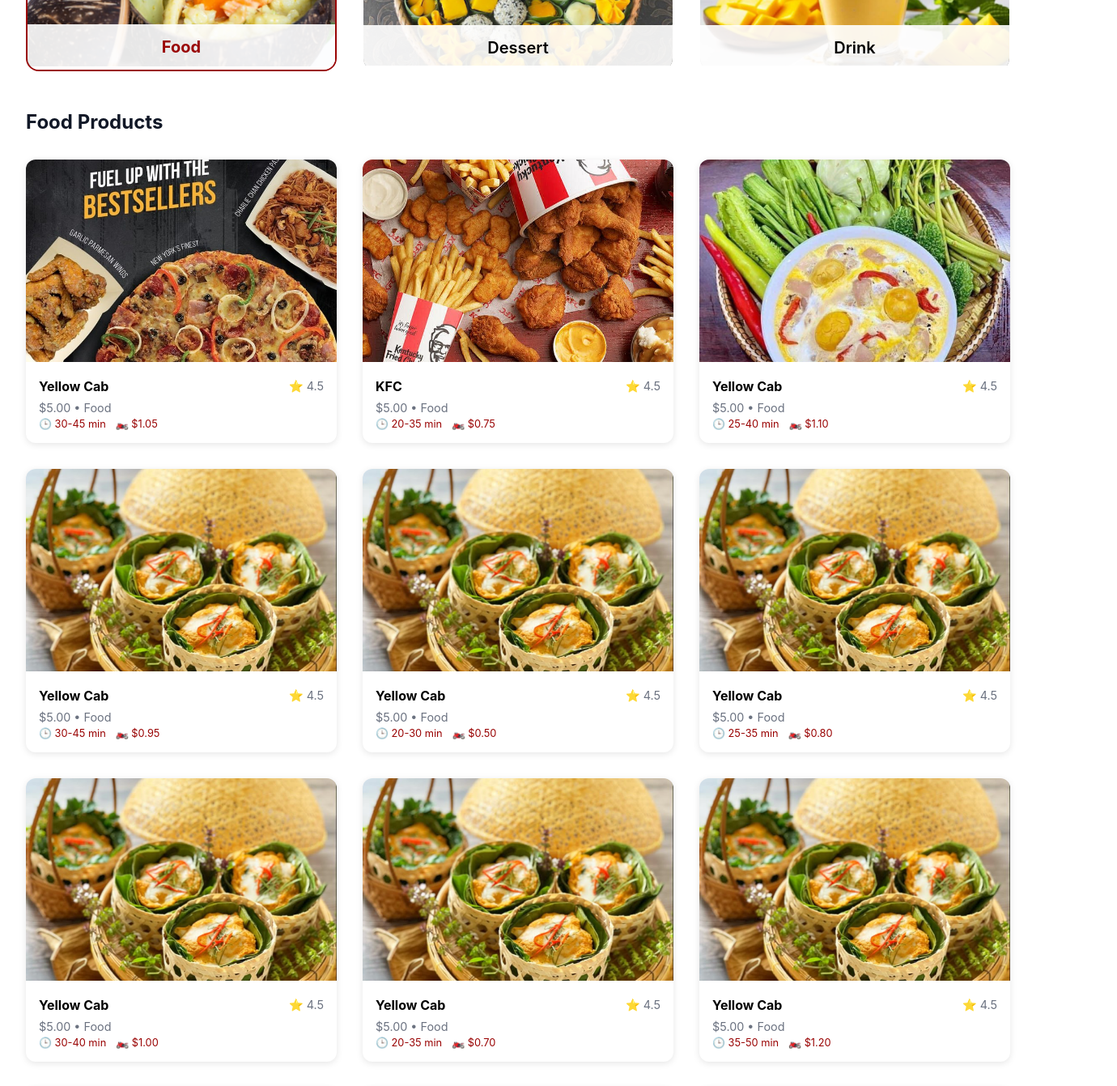
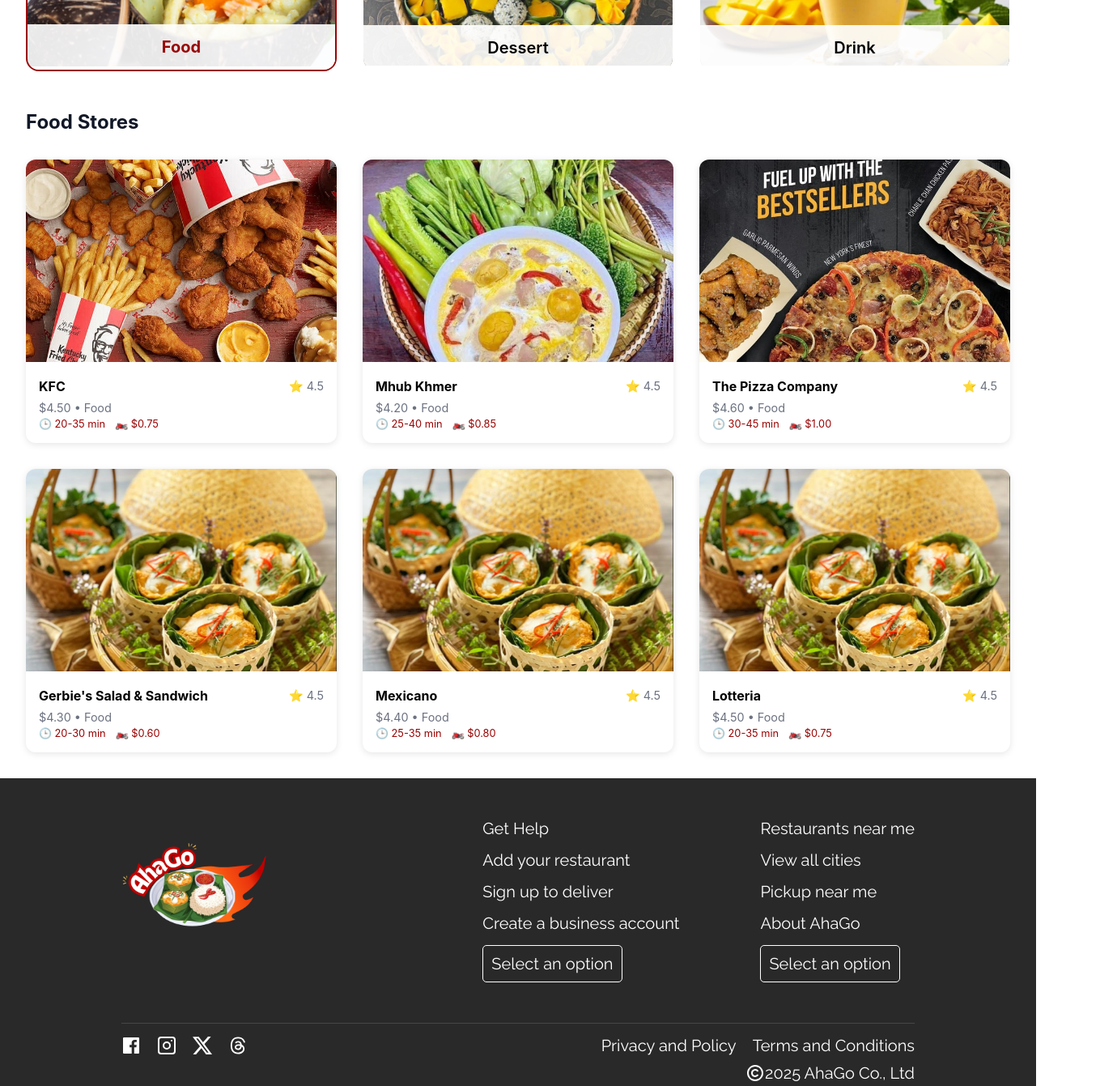
Before and after one commit to Caffeine26/AhaGo, a Vue app: page /client in a window 1280 px wide. Shown: the part 640-1981 px from the top of the page at 81% size, 1380 px wide, since content can reach past the window. Built offline with nearby package versions, Linux system fonts and the light colour scheme.

Commit message:
fix header overflow, fix store redirect route

```diff
--- a/src/components/all/header.vue
+++ b/src/components/all/header.vue
@@ -54,10 +54,13 @@
 <style scoped>
 .container {
   background-color: #292929;
-  padding: 0px 50px;
+  padding: 0px 2rem;
   display: flex;
   justify-content: space-between;
-  color: white;
+  align-items: center;
+  width: 100%;
+  box-sizing: border-box;
+  overflow-x: hidden;
 }
 .Logo {
   gap: 10px;
@@ -66,9 +69,11 @@
 }
 .logo {
   height: 60px;
+  width: auto;
 }
 .title {
   font-size: 32px;
+  white-space: nowrap;
 }
 .sign {
   padding: 10px;
@@ -76,6 +81,7 @@
   border-radius: 20px;
   color: #292929;
   cursor: pointer;
+  white-space: nowrap;
 }
 .nav,
 .acc {
@@ -92,4 +98,21 @@
   width: 40px;
   object-fit: cover;
 }
+
+@media (max-width: 768px) {
+  .container {
+    padding: 0px 1rem;
+  }
+  .title {
+    font-size: 24px;
+  }
+  .nav,
+  .acc {
+    font-size: 16px;
+    gap: 10px;
+  }
+  .logo {
+    height: 40px;
+  }
+}
 </style>
--- a/src/views/client/LandingPage.vue
+++ b/src/views/client/LandingPage.vue
@@ -33,22 +33,23 @@
 
       <!-- Inspiration Section -->
       <div class="inspiration-section">
-        <h2>{{ selectedCategory ? `${selectedCategory} Products` : 'Inspiration for your first order' }}</h2>
+        <h2>{{ selectedCategory ? `${selectedCategory} Stores` : 'Popular Stores' }}</h2>
         <div class="products-grid">
           <ProductCard
-            v-for="product in filteredProducts"
-            :key="product.id"
-            :title="product.title"
-            :image="product.image"
-            :price="product.price"
-            :category="product.category"
-            :delivery-time="product.deliveryTime"
-            :delivery-price="product.deliveryPrice"
+            v-for="store in filteredStores"
+            :key="store.id"
+            :title="store.name"
+            :image="store.logo"
+            :price="store.rating"
+            :category="store.category"
+            :delivery-time="store.deliveryTime"
+            :delivery-price="store.deliveryPrice"
+            @click="goToStoreDetails(store.name)"
           />
         </div>
       </div>
 
-      <div class="brand-highlights-section">
+      <!-- <div class="brand-highlights-section">
         <h2>Brand Highlights</h2>
         <div class="brand-grid">
           <BrandHighlight
@@ -59,7 +60,7 @@
             @click="goToStoreDetails(brand.name)"
           />
         </div>
-      </div>
+      </div> -->
     </div>
     <AppFooter />
   </div>
@@ -89,67 +90,37 @@
         { id: 2, title: 'Dessert', image: '/src/assets/client/dessert.png' },
         { id: 3, title: 'Drink', image: '/src/assets/client/drink.png' }
       ],
-      products: [
-        // Food (12)
-        { id: 1, title: 'Yellow Cab', image: '/src/assets/client/yellow_cab.png', price: 5, rating: 4.8, category: 'Food', deliveryTime: '30-45 min', deliveryPrice: 1.05 },
-        { id: 2, title: 'KFC', image: '/src/assets/client/kfc1.png', price: 5, rating: 4.2, category: 'Food', deliveryTime: '20-35 min', deliveryPrice: 0.75 },
-        { id: 3, title: 'Yellow Cab', image: '/src/assets/client/steamed-eggs.png', price: 5, rating: 4.4, category: 'Food', deliveryTime: '25-40 min', deliveryPrice: 1.10 },
-        { id: 4, title: 'Yellow Cab', image: '/src/assets/client/fish-amok.png', price: 5, rating: 4.4, category: 'Food', deliveryTime: '30-45 min', deliveryPrice: 0.95 },
-        { id: 5, title: 'Yellow Cab', image: '/src/assets/client/fish-amok.png', price: 5, rating: 4.8, category: 'Food', deliveryTime: '20-30 min', deliveryPrice: 0.50 },
-        { id: 6, title: 'Yellow Cab', image: '/src/assets/client/fish-amok.png', price: 5, rating: 4.8, category: 'Food', deliveryTime: '25-35 min', deliveryPrice: 0.80 },
-        { id: 7, title: 'Yellow Cab', image: '/src/assets/client/fish-amok.png', price: 5, rating: 4.8, category: 'Food', deliveryTime: '30-40 min', deliveryPrice: 1.00 },
-        { id: 8, title: 'Yellow Cab', image: '/src/assets/client/fish-amok.png', price: 5, rating: 4.8, category: 'Food', deliveryTime: '20-35 min', deliveryPrice: 0.70 },
-        { id: 9, title: 'Yellow Cab', image: '/src/assets/client/fish-amok.png', price: 5, rating: 4.8, category: 'Food', deliveryTime: '35-50 min', deliveryPrice: 1.20 },
-        { id: 10, title: 'Yellow Cab', image: '/src/assets/client/fish-amok.png', price: 5, rating: 4.8, category: 'Food', deliveryTime: '25-40 min', deliveryPrice: 0.85 },
-        { id: 11, title: 'Yellow Cab', image: '/src/assets/client/fish-amok.png', price: 5, rating: 4.8, category: 'Food', deliveryTime: '30-45 min', deliveryPrice: 1.05 },
-        { id: 12, title: 'Yellow Cab', image: '/src/assets/client/fish-amok.png', price: 5, rating: 4.8, category: 'Food', deliveryTime: '20-30 min', deliveryPrice: 0.60 },
-
-        // Dessert (12)
-        { id: 13, title: 'Nom Ahkor', image: '/src/assets/client/dessert.png', price: 3, rating: 4.5, category: 'Dessert', deliveryTime: '20-30 min', deliveryPrice: 0.50 },
-        { id: 14, title: 'Mango Sticky Rice', image: '/src/assets/client/dessert.png', price: 4, rating: 4.7, category: 'Dessert', deliveryTime: '25-35 min', deliveryPrice: 0.60 },
-        { id: 15, title: 'Pumpkin Custard', image: '/src/assets/client/dessert.png', price: 3.5, rating: 4.6, category: 'Dessert', deliveryTime: '20-30 min', deliveryPrice: 0.55 },
-        { id: 16, title: 'Banana in Coconut Milk', image: '/src/assets/client/dessert.png', price: 3, rating: 4.4, category: 'Dessert', deliveryTime: '30-40 min', deliveryPrice: 0.70 },
-        { id: 17, title: 'Sweet Rice Balls', image: '/src/assets/client/dessert.png', price: 3, rating: 4.5, category: 'Dessert', deliveryTime: '20-35 min', deliveryPrice: 0.50 },
-        { id: 18, title: 'Coconut Jelly', image: '/src/assets/client/dessert.png', price: 3, rating: 4.3, category: 'Dessert', deliveryTime: '25-35 min', deliveryPrice: 0.65 },
-        { id: 19, title: 'Taro Cake', image: '/src/assets/client/dessert.png', price: 3, rating: 4.2, category: 'Dessert', deliveryTime: '30-40 min', deliveryPrice: 0.70 },
-        { id: 20, title: 'Palm Sugar Cake', image: '/src/assets/client/dessert.png', price: 3, rating: 4.6, category: 'Dessert', deliveryTime: '20-30 min', deliveryPrice: 0.50 },
-        { id: 21, title: 'Layer Cake', image: '/src/assets/client/dessert.png', price: 3, rating: 4.7, category: 'Dessert', deliveryTime: '25-35 min', deliveryPrice: 0.60 },
-        { id: 22, title: 'Sesame Balls', image: '/src/assets/client/dessert.png', price: 3, rating: 4.5, category: 'Dessert', deliveryTime: '20-30 min', deliveryPrice: 0.50 },
-        { id: 23, title: 'Coconut Pudding', image: '/src/assets/client/dessert.png', price: 3, rating: 4.8, category: 'Dessert', deliveryTime: '25-35 min', deliveryPrice: 0.70 },
-        { id: 24, title: 'Banana Cake', image: '/src/assets/client/dessert.png', price: 3, rating: 4.4, category: 'Dessert', deliveryTime: '30-40 min', deliveryPrice: 0.80 },
-
-        // Drink (12)
-        { id: 25, title: 'Mango Smoothie', image: '/src/assets/client/drink.png', price: 2.5, rating: 4.6, category: 'Drink', deliveryTime: '15-25 min', deliveryPrice: 0.40 },
-        { id: 26, title: 'Iced Coffee', image: '/src/assets/client/drink.png', price: 2, rating: 4.7, category: 'Drink', deliveryTime: '10-20 min', deliveryPrice: 0.30 },
-        { id: 27, title: 'Sugarcane Juice', image: '/src/assets/client/drink.png', price: 2, rating: 4.5, category: 'Drink', deliveryTime: '15-25 min', deliveryPrice: 0.35 },
-        { id: 28, title: 'Coconut Water', image: '/src/assets/client/drink.png', price: 2, rating: 4.8, category: 'Drink', deliveryTime: '10-15 min', deliveryPrice: 0.25 },
-        { id: 29, title: 'Lime Soda', image: '/src/assets/client/drink.png', price: 2, rating: 4.4, category: 'Drink', deliveryTime: '15-20 min', deliveryPrice: 0.30 },
-        { id: 30, title: 'Milk Tea', image: '/src/assets/client/drink.png', price: 2, rating: 4.6, category: 'Drink', deliveryTime: '10-20 min', deliveryPrice: 0.35 },
-        { id: 31, title: 'Lemon Tea', image: '/src/assets/client/drink.png', price: 2, rating: 4.5, category: 'Drink', deliveryTime: '15-20 min', deliveryPrice: 0.30 },
-        { id: 32, title: 'Passion Fruit Juice', image: '/src/assets/client/drink.png', price: 2, rating: 4.7, category: 'Drink', deliveryTime: '15-25 min', deliveryPrice: 0.40 },
-        { id: 33, title: 'Avocado Shake', image: '/src/assets/client/drink.png', price: 2.5, rating: 4.8, category: 'Drink', deliveryTime: '20-30 min', deliveryPrice: 0.50 },
-        { id: 34, title: 'Pineapple Juice', image: '/src/assets/client/drink.png', price: 2, rating: 4.4, category: 'Drink', deliveryTime: '10-20 min', deliveryPrice: 0.30 },
-        { id: 35, title: 'Orange Juice', image: '/src/assets/client/drink.png', price: 2, rating: 4.6, category: 'Drink', deliveryTime: '15-20 min', deliveryPrice: 0.35 },
-        { id: 36, title: 'Watermelon Juice', image: '/src/assets/client/drink.png', price: 2, rating: 4.5, category: 'Drink', deliveryTime: '15-25 min', deliveryPrice: 0.40 },
+      stores: [
+        { id: 1, name: 'KFC', logo: '/src/assets/client/kfc1.png', rating: 4.5, category: 'Food', deliveryTime: '20-35 min', deliveryPrice: 0.75 },
+        { id: 2, name: 'Mhub Khmer', logo: '/src/assets/client/steamed-eggs.png', rating: 4.2, category: 'Food', deliveryTime: '25-40 min', deliveryPrice: 0.85 },
+        { id: 3, name: 'Cafe Amazon', logo: '/src/assets/client/fish-amok.png', rating: 4.4, category: 'Drink', deliveryTime: '15-25 min', deliveryPrice: 0.50 },
+        { id: 4, name: 'The Pizza Company', logo: '/src/assets/client/yellow_cab.png', rating: 4.6, category: 'Food', deliveryTime: '30-45 min', deliveryPrice: 1.00 },
+        { id: 5, name: "Gerbie's Salad & Sandwich", logo: '/src/assets/client/fish-amok.png', rating: 4.3, category: 'Food', deliveryTime: '20-30 min', deliveryPrice: 0.60 },
+        { id: 6, name: 'Starbucks', logo: '/src/assets/client/dessert.png', rating: 4.7, category: 'Drink', deliveryTime: '15-20 min', deliveryPrice: 0.45 },
+        { id: 7, name: 'KOI', logo: '/src/assets/client/drink.png', rating: 4.5, category: 'Drink', deliveryTime: '20-30 min', deliveryPrice: 0.55 },
+        { id: 8, name: 'Mexicano', logo: '/src/assets/client/fish-amok.png', rating: 4.4, category: 'Food', deliveryTime: '25-35 min', deliveryPrice: 0.80 },
+        { id: 9, name: 'Brown', logo: '/src/assets/client/dessert.png', rating: 4.6, category: 'Dessert', deliveryTime: '15-25 min', deliveryPrice: 0.50 },
+        { id: 10, name: 'Tube Coffee', logo: '/src/assets/client/drink.png', rating: 4.3, category: 'Drink', deliveryTime: '10-20 min', deliveryPrice: 0.40 },
+        { id: 11, name: 'Lotteria', logo: '/src/assets/client/fish-amok.png', rating: 4.5, category: 'Food', deliveryTime: '20-35 min', deliveryPrice: 0.75 }
       ],
       brands: [
         { name: 'KFC', logo: '/src/assets/client/kfc.png' },
         { name: 'Mhub Khmer', logo: '/src/assets/client/kfc.png' },
-        // { name: 'Cafe Amazon', logo: '/src/assets/client/amazon.png' },
-        // { name: 'The Pizza Company', logo: '/src/assets/client/pizza.png' },
-        // { name: "Gerbie's Salad & Sandwich", logo: '/src/assets/client/gerbies.png' },
-        // { name: 'Starbucks', logo: '/src/assets/client/starbucks.png' },
-        // { name: 'KOI', logo: '/src/assets/client/koi.png' },
-        // { name: 'Mexicano', logo: '/src/assets/client/mexicano.png' },
-        // { name: 'Brown', logo: '/src/assets/client/brown.png' },
-        // { name: 'Tube Coffee', logo: '/src/assets/client/tube.png' },
-        // { name: 'Lotteria', logo: '/src/assets/client/lotteria.png' }
+        { name: 'Cafe Amazon', logo: '/src/assets/client/amazon.png' },
+        { name: 'The Pizza Company', logo: '/src/assets/client/pizza.png' },
+        { name: "Gerbie's Salad & Sandwich", logo: '/src/assets/client/gerbies.png' },
+        { name: 'Starbucks', logo: '/src/assets/client/starbucks.png' },
+        { name: 'KOI', logo: '/src/assets/client/koi.png' },
+        { name: 'Mexicano', logo: '/src/assets/client/mexicano.png' },
+        { name: 'Brown', logo: '/src/assets/client/brown.png' },
+        { name: 'Tube Coffee', logo: '/src/assets/client/tube.png' },
+        { name: 'Lotteria', logo: '/src/assets/client/lotteria.png' }
       ]
     }
   },
   computed: {
-    filteredProducts() {
-      return this.products.filter(product => product.category === this.selectedCategory);
+    filteredStores() {
+      return this.stores.filter(store => store.category === this.selectedCategory);
     }
   },
   methods: {
```
